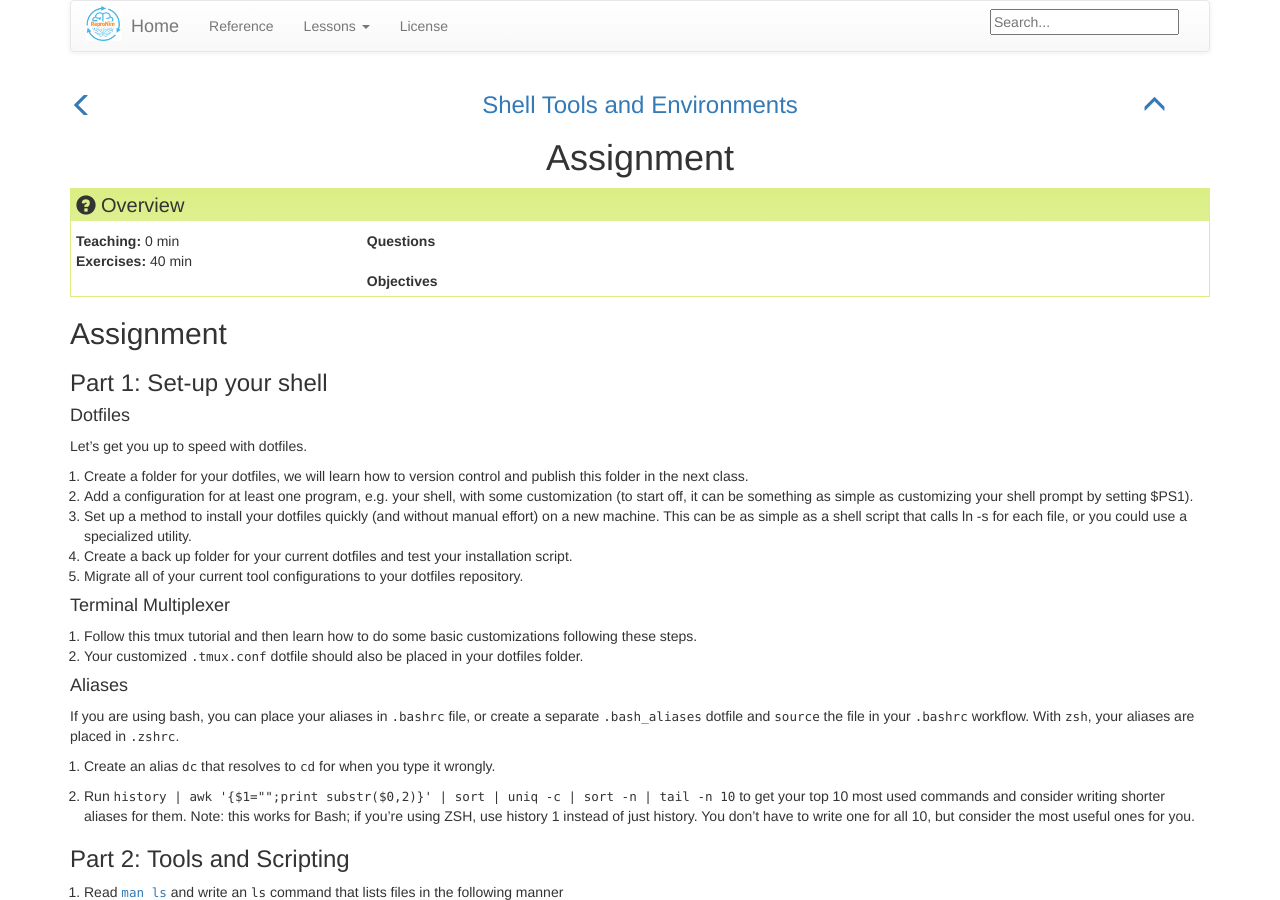
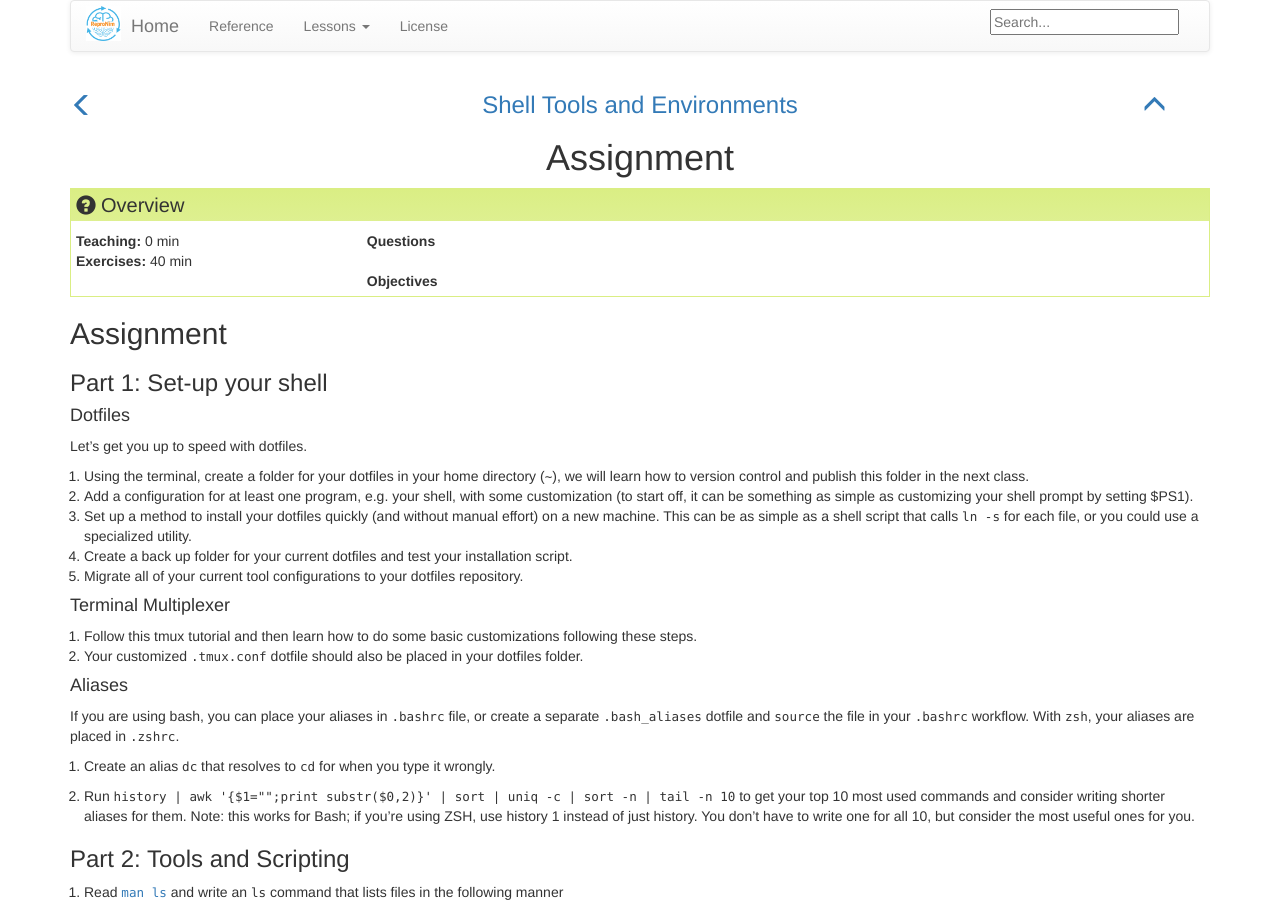
Before and after one commit to axiezai/wcm_datasci_basics_02environment, a Jekyll site: the page built from _episodes/04-assignment.md, in a window 1280 px wide and 900 px high. Built offline with Jekyll 4.4.1, drawn with Linux system fonts in a browser that asks for light colours.

Commit message:
minor improvements to wording

```diff
--- a/_episodes/04-assignment.md
+++ b/_episodes/04-assignment.md
@@ -12,9 +12,9 @@ exercises: "40"
 
 Let’s get you up to speed with dotfiles.
 
- 1. Create a folder for your dotfiles, we will learn how to version control and publish this folder in the next class.
+ 1. Using the terminal, create a folder for your dotfiles in your home directory (`~`), we will learn how to version control and publish this folder in the next class.
  2. Add a configuration for at least one program, e.g. your shell, with some customization (to start off, it can be something as simple as customizing your shell prompt by setting $PS1).
- 3. Set up a method to install your dotfiles quickly (and without manual effort) on a new machine. This can be as simple as a shell script that calls ln -s for each file, or you could use a specialized utility.
+ 3. Set up a method to install your dotfiles quickly (and without manual effort) on a new machine. This can be as simple as a shell script that calls `ln -s` for each file, or you could use a specialized utility.
  4. Create a back up folder for your current dotfiles and test your installation script.
  5. Migrate all of your current tool configurations to your dotfiles repository.
 
```
